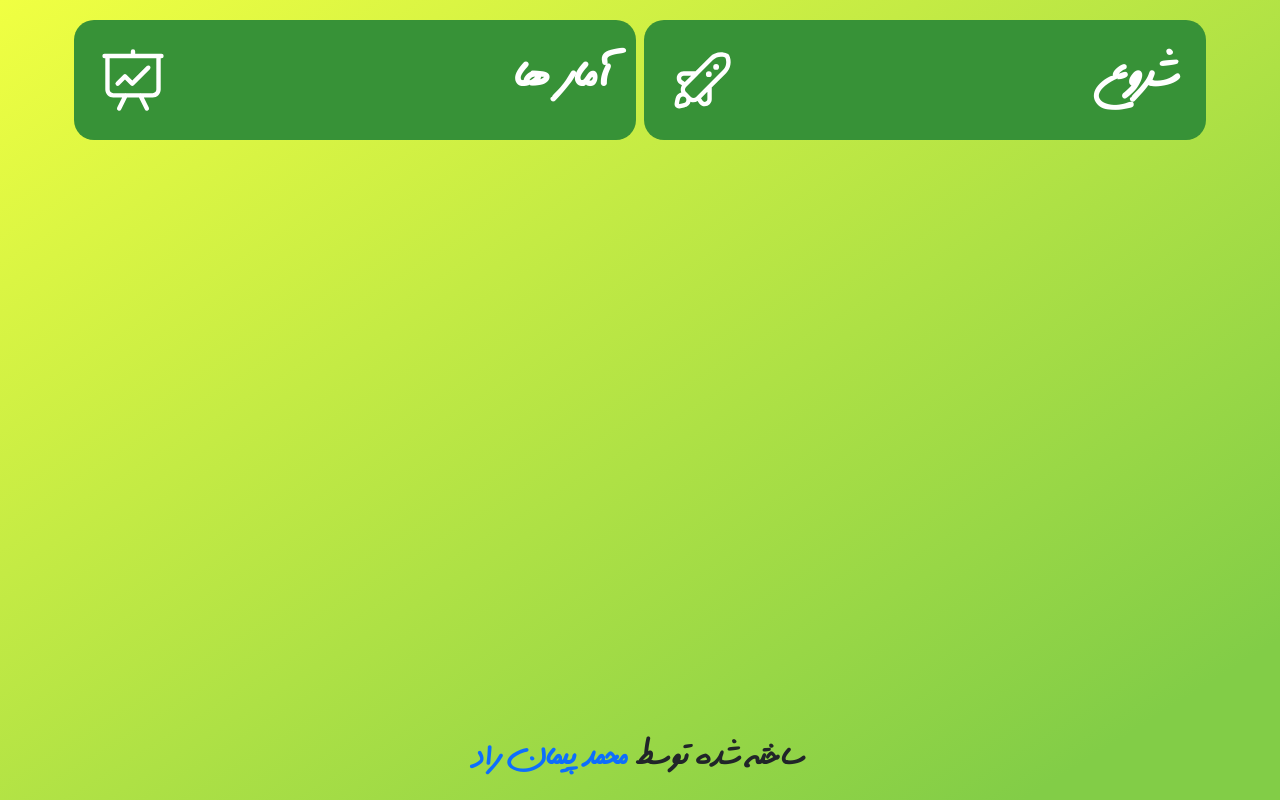
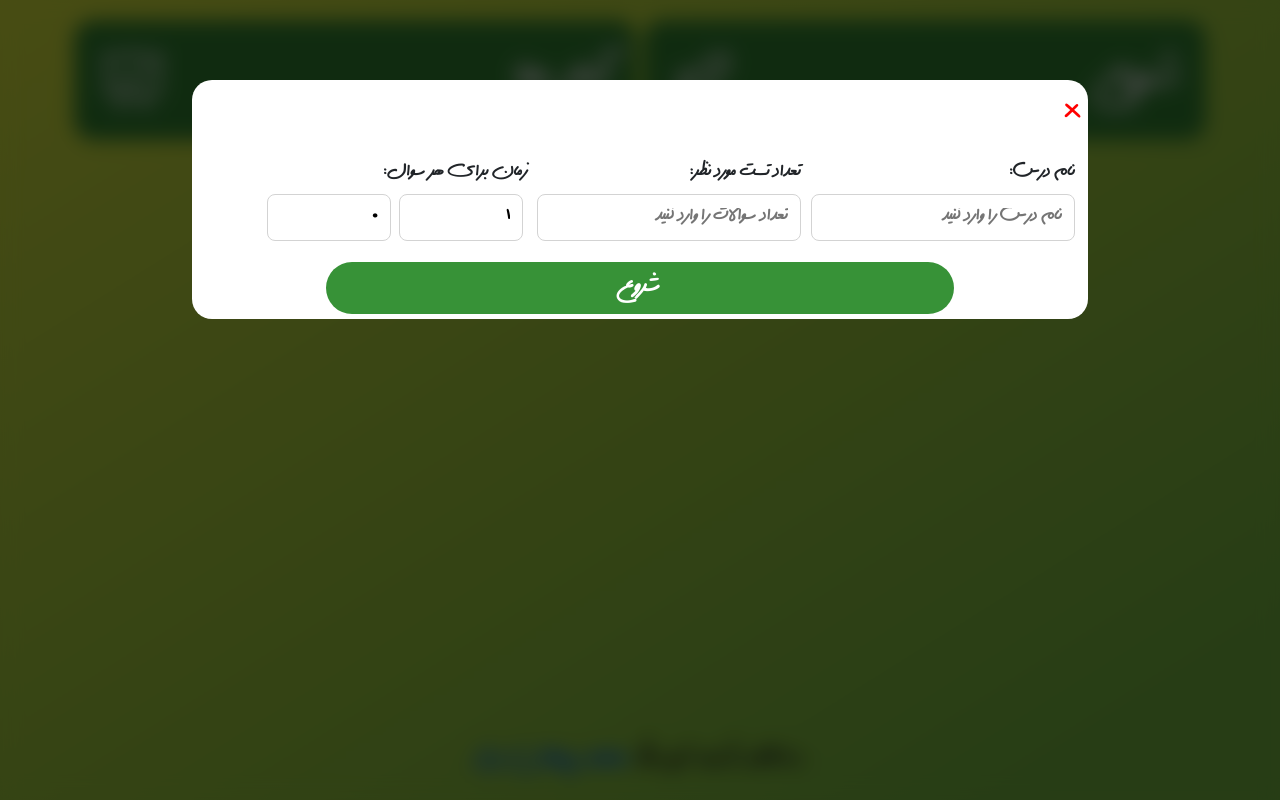
Before and after one commit to MPeymanrad/MultipleChoiceTimer, a plain HTML site: page index.html in a window 1280 px wide. Both pictures are taken after a click on the button "شروع". Drawn offline with Linux system fonts and the light colour scheme.

Commit message:
Made Redirection To Timer Page Functionality

```diff
--- a/index.html
+++ b/index.html
@@ -10,14 +10,70 @@
   </head>
   <body dir="rtl">
     <div class="wrapper">
-      <div class="main_buttons p-3 d-flex justify-content-center align-items-center flex-wrap w-100">
-        <button class="main_button p-4  m-3 m-lg-1 d-flex justify-content-between align-items-center">
-            شروع
-            <img src="res/icons/rocket.svg" alt="">
+      <div class="overlay"></div>
+      <div class="start_modal">
+        <span class="close_span">&times;</span>
+        <form class="d-flex flex-column flex-lg-row p-2">
+          <label class="d-flex flex-column">
+            نام درس:
+            <input
+              type="text"
+              placeholder="نام درس را وارد کنيد"
+              id="name_input"
+            />
+          </label>
+          <label class="d-flex flex-column">
+            تعداد تست مورد نظر:
+            <input
+              type="number"
+              min="1"
+              max="400"
+              placeholder="تعداد سوالات را وارد کنيد"
+              id="count_input"
+            />
+          </label>
+          <label class="d-flex flex-column">
+            زمان براي هر سوال:
+            <div class="d-flex">
+              <input
+                type="number"
+                min="1"
+                max="10"
+                value="1"
+                placeholder="دقیقه"
+                class="w-50 mx-1"
+                id="minute_input"
+              />
+              <input
+                type="number"
+                min="0"
+                max="59"
+                value="0"
+                placeholder="ثانیه"
+                class="w-50 mx-1"
+                id="second_input"
+              />
+            </div>
+          </label>
+        </form>
+        <button id="submit_btn">شروع</button>
+      </div>
+      <div
+        class="main_buttons p-3 d-flex justify-content-center align-items-center flex-wrap w-100"
+      >
+        <button
+          id="start_btn"
+          class="main_button p-4 m-3 m-lg-1 d-flex justify-content-between align-items-center"
+        >
+          شروع
+          <img src="res/icons/rocket.svg" alt="" />
         </button>
-        <button class="main_button p-4  m-3 m-lg-1 d-flex justify-content-between align-items-center">
-            آمار ها
-            <img src="res/icons/statistics.svg" alt="">
+        <button
+          id="stats_btn"
+          class="main_button p-4 m-3 m-lg-1 d-flex justify-content-between align-items-center"
+        >
+          آمار ها
+          <img src="res/icons/statistics.svg" alt="" />
         </button>
       </div>
       <div class="copyright">
--- a/scripts/app.js
+++ b/scripts/app.js
@@ -0,0 +1,65 @@
+const $ = document;
+const startBtn = $.getElementById("start_btn");
+const statsBtn = $.getElementById("stats_btn");
+const goToTimerPageBtn = $.getElementById("submit_btn");
+
+function showModal() {
+  const startModal = $.querySelector(".start_modal");
+  const overlay = $.querySelector(".overlay");
+  const modalCloseBtn = $.querySelector(".close_span");
+  startModal.classList.add("visible_modal");
+  overlay.classList.add("visible_overlay");
+
+  modalCloseBtn.addEventListener("click", hideModal);
+  overlay.addEventListener("click", hideModal);
+}
+function hideModal() {
+  const startModal = $.querySelector(".start_modal");
+  const overlay = $.querySelector(".overlay");
+  startModal.classList.remove("visible_modal");
+  overlay.classList.remove("visible_overlay");
+}
+function goToTimerPage() {
+  const subjectNameInput = $.getElementById("name_input");
+  const questionCountInput = $.getElementById("count_input");
+  const minuteInput = $.getElementById("minute_input");
+  const secondInput = $.getElementById("second_input");
+  if (!subjectNameInput.value) {
+    alert("نام درس رو وارد نکردی");
+  } else {
+    if (!questionCountInput.value) {
+      alert("تعداد سوالات رو وارد نکردی");
+    } else {
+      if (!minuteInput.value) {
+        alert("دقیقه برای هر سوال رو وارد نکردی");
+      } else {
+        if (!secondInput.value) {
+          alert("ثانیه برای هر سوال رو وارد نکردی");
+        } else {
+          let timerUrl = new URL(
+            "timer.html",
+            "file:///C:/Users/ASRAR_COMPUTER/Desktop/برنامه%20نویسی.مدرسه.کانون%20زبان/programmig%20and%20P_Videos/Projects/Web/Test%20Helper%20App/"
+          );
+          timerUrl.searchParams.append("name", subjectNameInput.value);
+          timerUrl.searchParams.append("count", questionCountInput.value);
+          timerUrl.searchParams.append("minute", minuteInput.value);
+          timerUrl.searchParams.append("second", secondInput.value);
+          location.href = timerUrl.href;
+          clearInputs();
+        }
+      }
+    }
+  }
+}
+function clearInputs() {
+  const subjectNameInput = $.getElementById("name_input");
+  const questionCountInput = $.getElementById("count_input");
+  const minuteInput = $.getElementById("minute_input");
+  const secondInput = $.getElementById("second_input");
+  subjectNameInput.value = "";
+  questionCountInput.value = "";
+  minuteInput.value = "1";
+  secondInput.value = "0";
+}
+startBtn.addEventListener("click", showModal);
+goToTimerPageBtn.addEventListener("click", goToTimerPage);
--- a/styles/style.css
+++ b/styles/style.css
@@ -2,8 +2,10 @@
   font-family: Dastnevis;
   src: url(../res/danstevis.otf);
 }
-body,input,button {
-    font-family: Dastnevis,sans-serif !important;
+body,
+input,
+button {
+  font-family: Dastnevis, sans-serif !important;
 }
 
 .wrapper {
@@ -12,7 +14,7 @@ body,input,button {
   position: fixed;
   top: 0;
   left: 0;
-    background:linear-gradient(to bottom right,#F0FF42,#82CD47 90%);
+  background: linear-gradient(to bottom right, #f0ff42, #82cd47 90%);
 }
 .main_button img {
   width: 70px;
@@ -39,16 +41,97 @@ body,input,button {
 .copyright a {
   text-decoration: none !important;
 }
-@media only screen and (min-width:576px) {
+.start_modal {
+  position: absolute;
+  top: -100%;
+  left: 2.5%;
+  right: 2.5%;
+  width: 95%;
+  background-color: #fff;
+  border-radius: 20px;
+  transition: 0.3s;
+  z-index: 1000;
+}
+.visible_modal {
+  top: 10%;
+}
+.close_span {
+  font-size: 3rem;
+  margin: 5px;
+  cursor: pointer;
+  color: #f00;
+}
+.start_modal label {
+  font-size: 1.1rem;
+  font-weight: 700;
+}
+.start_modal input {
+  border: 1px solid #d3d3d3;
+  border-radius: 8px;
+  outline: none;
+  padding: 9px 12px;
+  margin:8px 0;
+  font-weight: 700;
+}
+#submit_btn {
+  border: none;
+  outline: none;
+  background-color: #379237;
+  color: #fff;
+  border-radius: 40px;
+  padding: 8px;
+  font-weight: 700;
+  font-size: 1.5rem;
+  width: 90%;
+  display:block;
+  margin: 5px auto;
+}
+.overlay {
+  width: 100%;
+  height: 100%;
+  position: fixed;
+  top: 0;
+  left: 0;
+  z-index: 999;
+  background-color: rgba(0, 0, 0, 0.7);
+  backdrop-filter: blur(10px);
+  -webkit-backdrop-filter: blur(10px);
+  display: none;
+}
+.visible_overlay {
+  display: block;
+}
+@media only screen and (min-width: 576px) {
   .main_button {
     width: 90%;
   }
 }
-@media only screen and (min-width:992px) {
-    .main_button{
+@media only screen and (min-width:768px) {
+  .start_modal {
+    width:85%;
+    left: 7.5%;
+    right: 7.5%;
+  }
+}
+@media only screen and (min-width: 992px) {
+  .main_button {
     width: 45%;
   }
   .copyright {
     font-size: 2rem;
   }
+  .start_modal label {
+    width: calc(30%);
+    margin: 0 5px;
   }
+  #submit_btn {
+    width: 70%;
+  }
+}
+@media only screen and (min-width:1200px) {
+  .start_modal {
+    width: 70%;
+    left: 15%;
+    right: 15%;
+  }
+}
```
Lines whose indentation alone changed are shown as unchanged.
